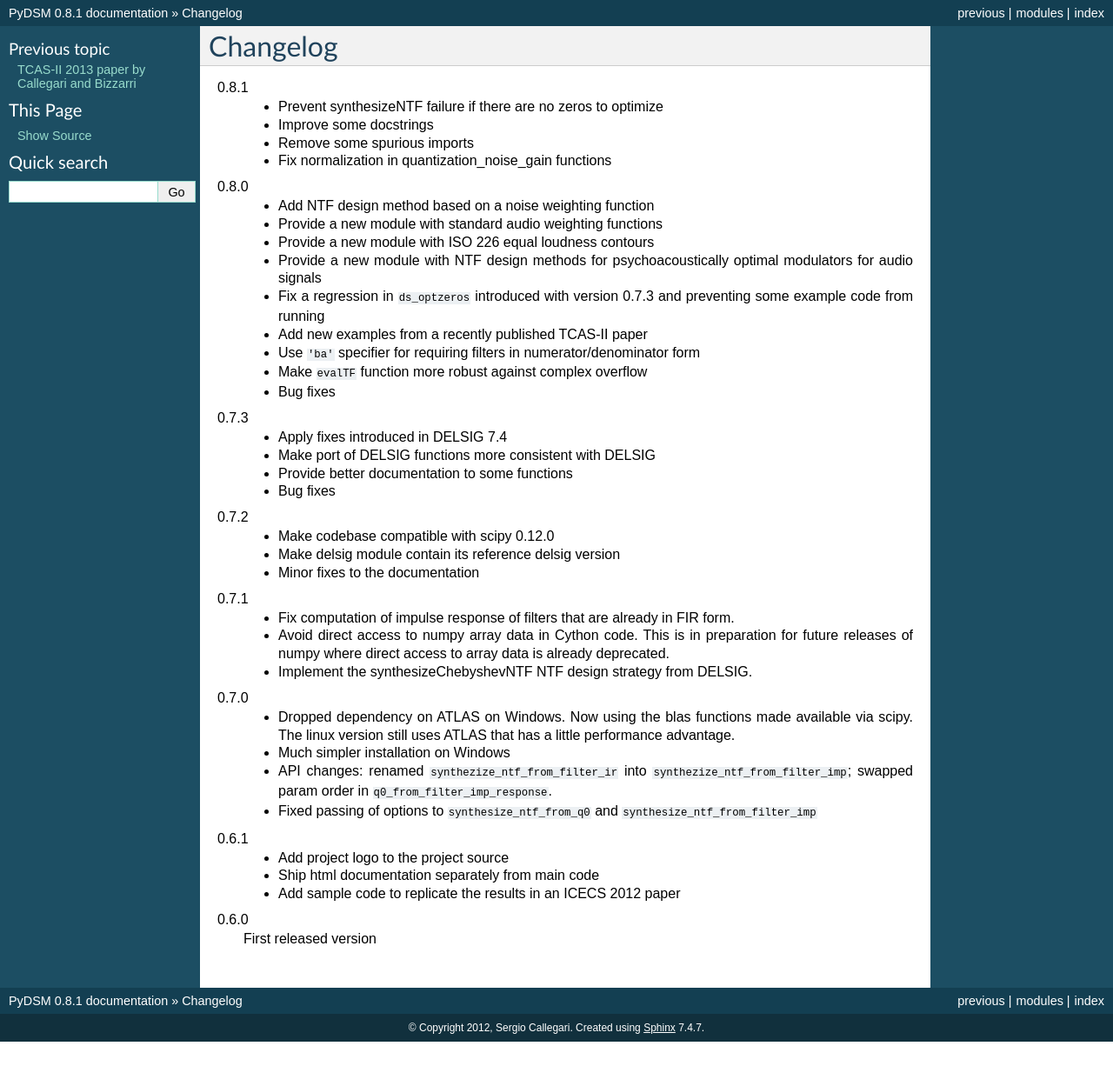
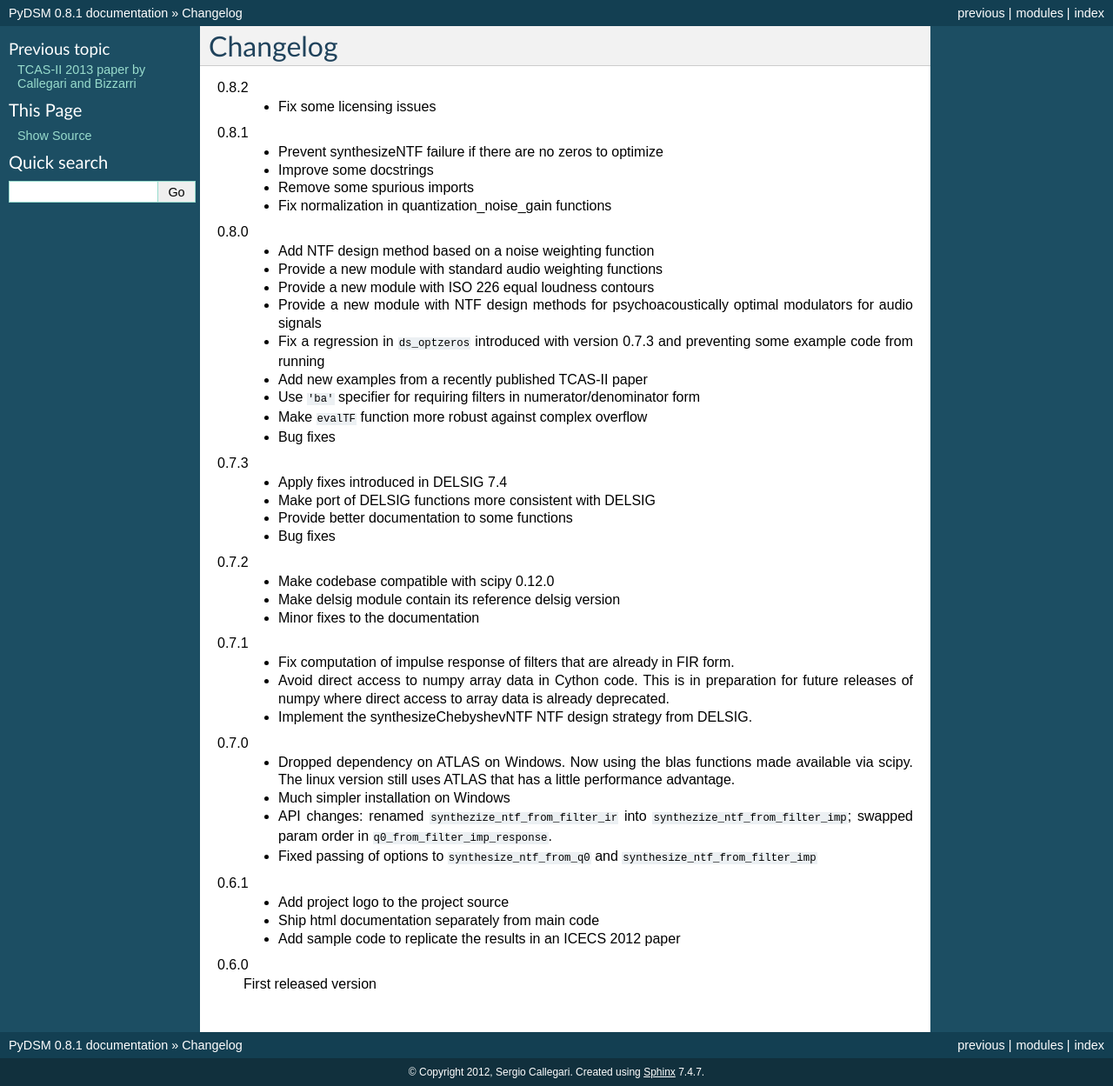
Before and after one commit to sergiocallegari/PyDSM, a Sphinx documentation site: the page built from doc/source/changelog.rst, in a window 1280 px wide. Shown: the whole page at 87% size. Built offline with Sphinx 7.4.7, drawn with Linux system fonts in a browser that asks for light colours; formulas are drawn with MathJax 3; before the commit the page ends 1198 px from its top, so only the background shows below that.

Commit message:
Prepare changelog for 0.8.2

```diff
--- a/doc/source/changelog.rst
+++ b/doc/source/changelog.rst
@@ -1,5 +1,8 @@
 Changelog
 ---------
+
+0.8.2
+   - Fix some licensing issues
 
 0.8.1
    - Prevent synthesizeNTF failure if there are no zeros to optimize
```
